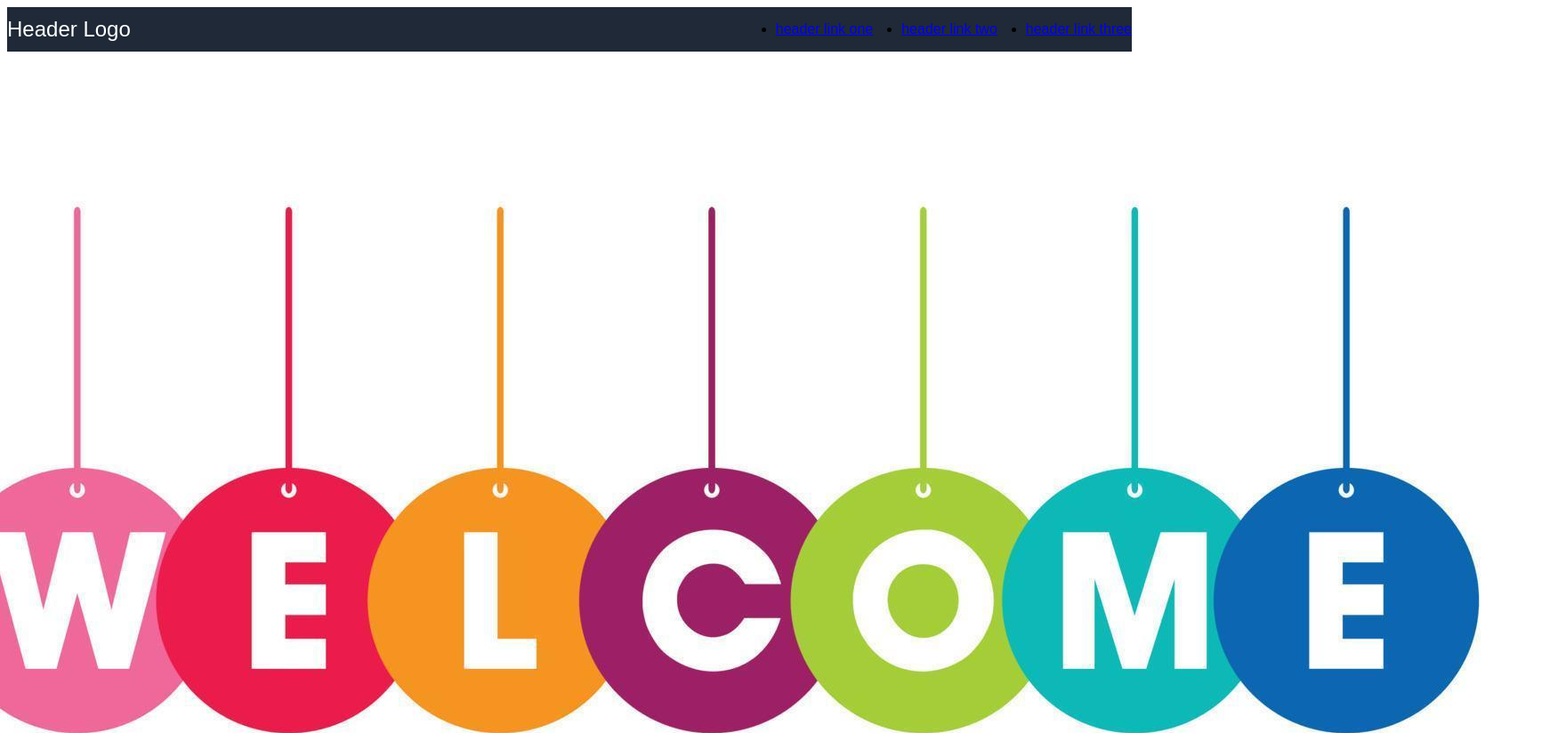
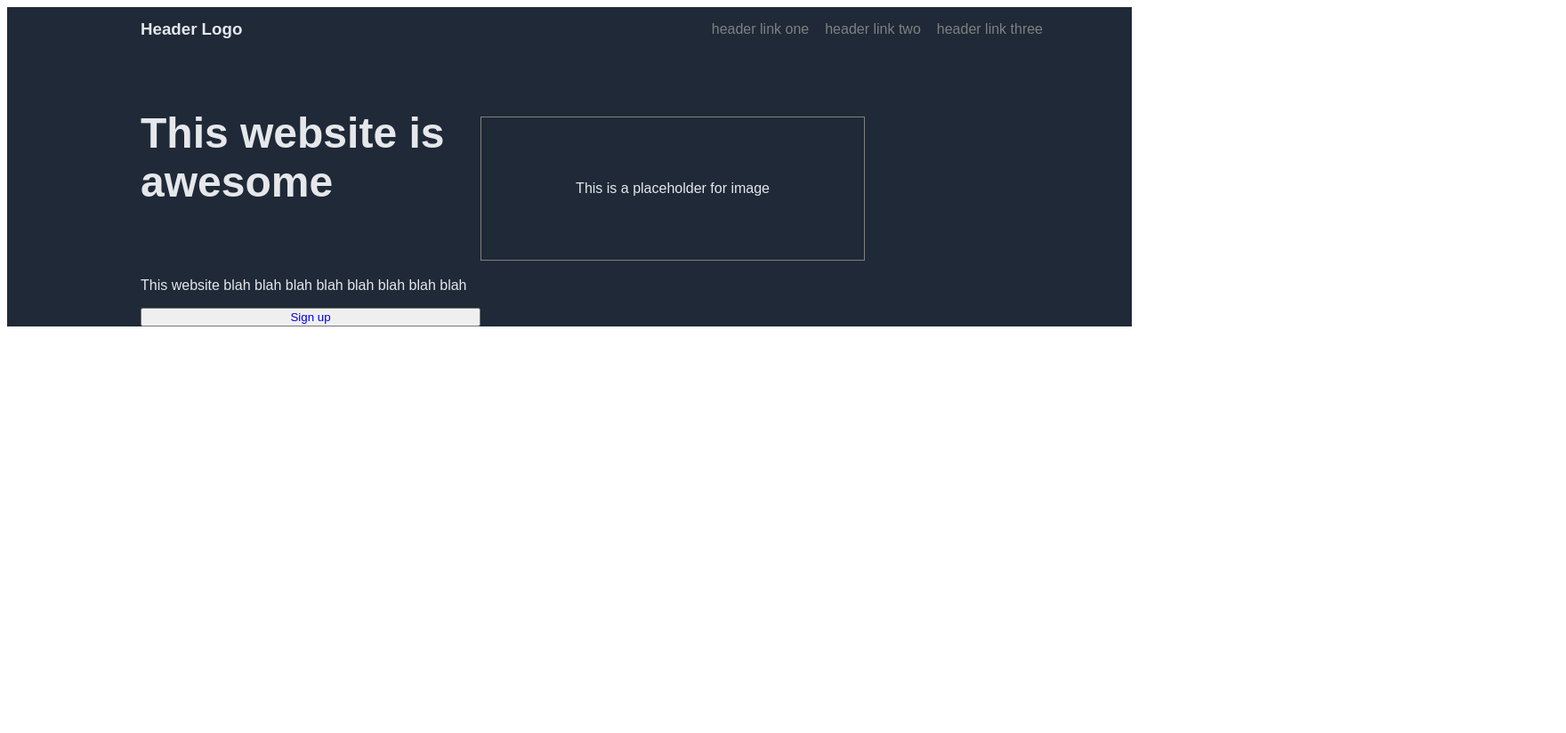
Before and after one commit to venbe/first, a plain HTML site: page index.html in a window 1280 px wide. Shown: the top 824 px of the page at 89% size, 1760 px wide, since content can reach past the window. After the commit the page ends 800 px from the top, so only its background shows below. Drawn offline with Linux system fonts and the light colour scheme.

Commit message:
made header

```diff
--- a/index.html
+++ b/index.html
@@ -3,25 +3,45 @@
 <head>
     <meta charset="UTF-8">
     <meta name="viewport" content="width=device-width, initial-scale=1.0">
-    <title>Document</title>
+    <title>still</title>
     <link rel="stylesheet" href="style.css">
 </head>
 <body>
     <header>
-        <div class="hs">Header Logo</div>
-        <ul class="header-links">
-            <li><a href="#">header link one</a></li>
-            <li><a href="#">header link two</a></li>
-            <li><a href="#">header link three</a></li>
-        </ul>
+        <div class="header">
+            <div class="logos">
+                <h3 class="text1">Header Logo</h3>
+            </div>
+            <div class="links">
+                <ul>
+                    <li class="one">
+                        <a href="header link one">header link one</a>
+                    </li>
+                    <li class="one">
+                        <a href="header link two">header link two</a>
+                    </li>
+                    <li class="one">
+                        <a href="header link three">header link three</a>
+                    </li>
+                </ul>
+            </div>
+        </div>
     </header>
-    <div class="Header">
-        <h1 class="hero">This website is awesome</h1>
-        <p class="secondary">this website has some subtext that goes under blah blah blah</p>
-        <button>Sign up</button>
-        <img src="/images/123.jpg" alt="welcome">
+    <section>
+        <div class="second">
+            <div class="text">
+                <h4>This website is awesome</h4>
 
-    </div>
+                <p class="s">This website blah blah blah blah blah blah blah blah</p>
+
+                <button class="buttonn"><a href="Sign up">Sign up</a></button>
+            </div>
+            <div class="image">
+                <p>This is a placeholder for image</p>
+            </div>
+
+        </div>
+    </section>
 
 </body>
 </html>
--- a/style.css
+++ b/style.css
@@ -2,39 +2,69 @@ body {
     font-family: sans-serif;
 }
 
-.hero {
-    font-size: 48px;
-    font-weight: 900;
-    color: #F9FAF8;
+
+.header {
+    display: flex;
+    justify-content: space-between;
+    background-color: #1F2937;
+    height: 50px;
+    align-items: center;
 }
-.secondary{
-    font-size: 18px;
+ul {
+    display: flex;
+    gap: 18px;
+    list-style: none;
+}
+a {
+    text-decoration: none;
+
+}
+
+.links {
+    margin-right: 100px;
+    text-align: center;
+}
+
+h3.text1 {
+    color: #E5E7EB;
+    margin-left: 150px;
+    font-weight: bold;
+}
+
+.one >a {
+    color: gray;
+    font-size: 16px;
+}
+
+.second {
+    display: flex;
+    align-items: center;
+    justify-content: space-between;
+    background-color: #1F2937;
     color: #E5E7EB;
 }
+.text {
+    margin-left: 150px;
+}
+.image {
+    margin-right: 300px;
+    border-width: 0.2px;
+    border-style: solid;
+    border-color: gray;
+    height: 160px;
+    width: 450px;
+    text-align: center;
+    display: flex;
+    align-items: center;
+    justify-content: center;
+}
+.text {
+    display: flex;
+    flex-direction: column;
+    flex-wrap: wrap;
+    width: 400px;
+}
 
-.Header {
-    background-color: #1F2937;
-    display: flex;
-    justify-content: center;
-    align-items: center;
+.text h4 {
+    font-size: 48px;
 }
-header {
-    background-color: #1F2937;
-    display: flex;
-    justify-content: space-between;
-    align-items: center;
-
-}
-.header-links {
-    display: flex;
-    gap: 32px
-}
-.hs {
-    font-size: 24px;
-    color: white;
-
-}
-.Header img {
-    height: 10;
-    width: 10;
-}
```
